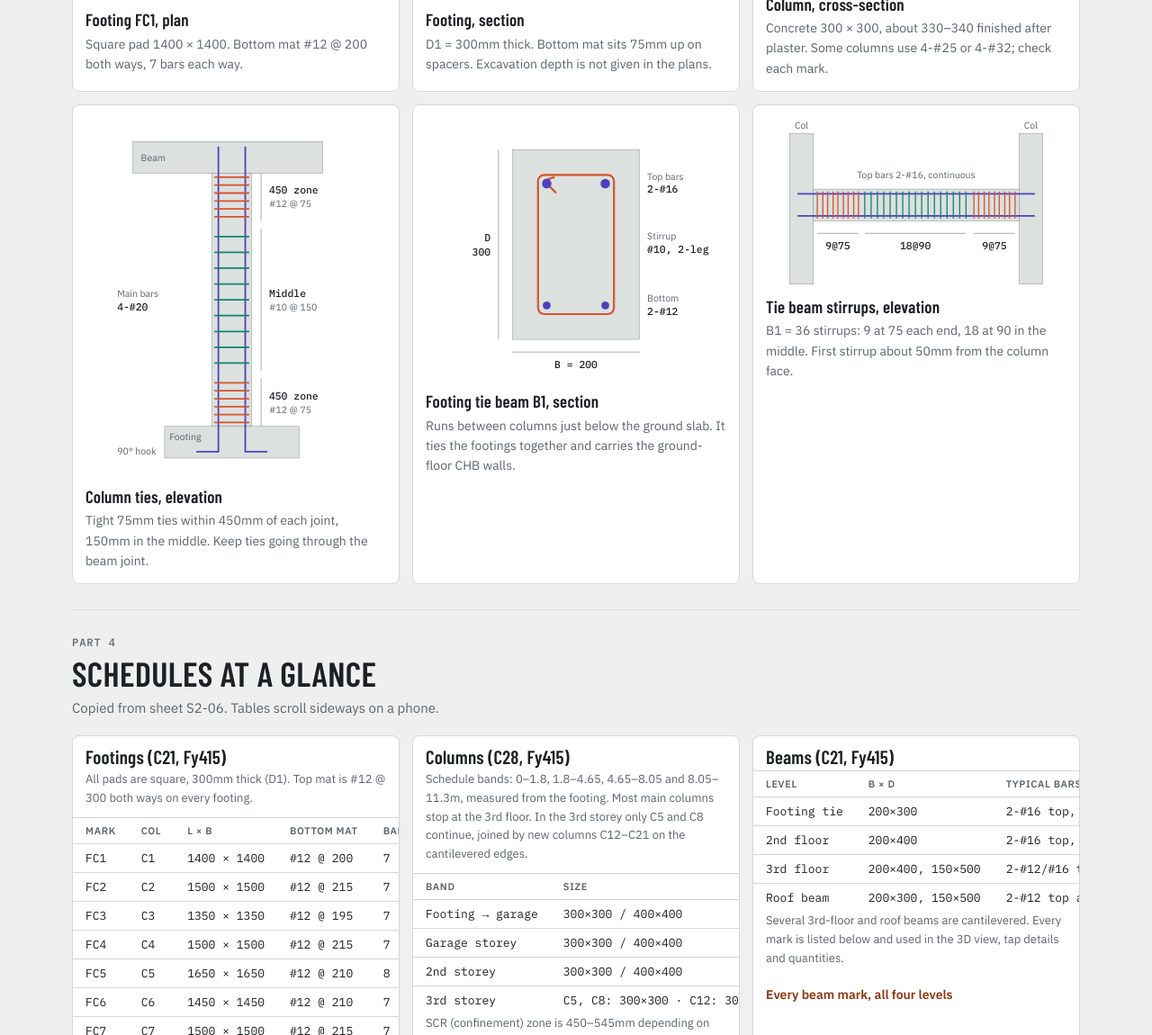
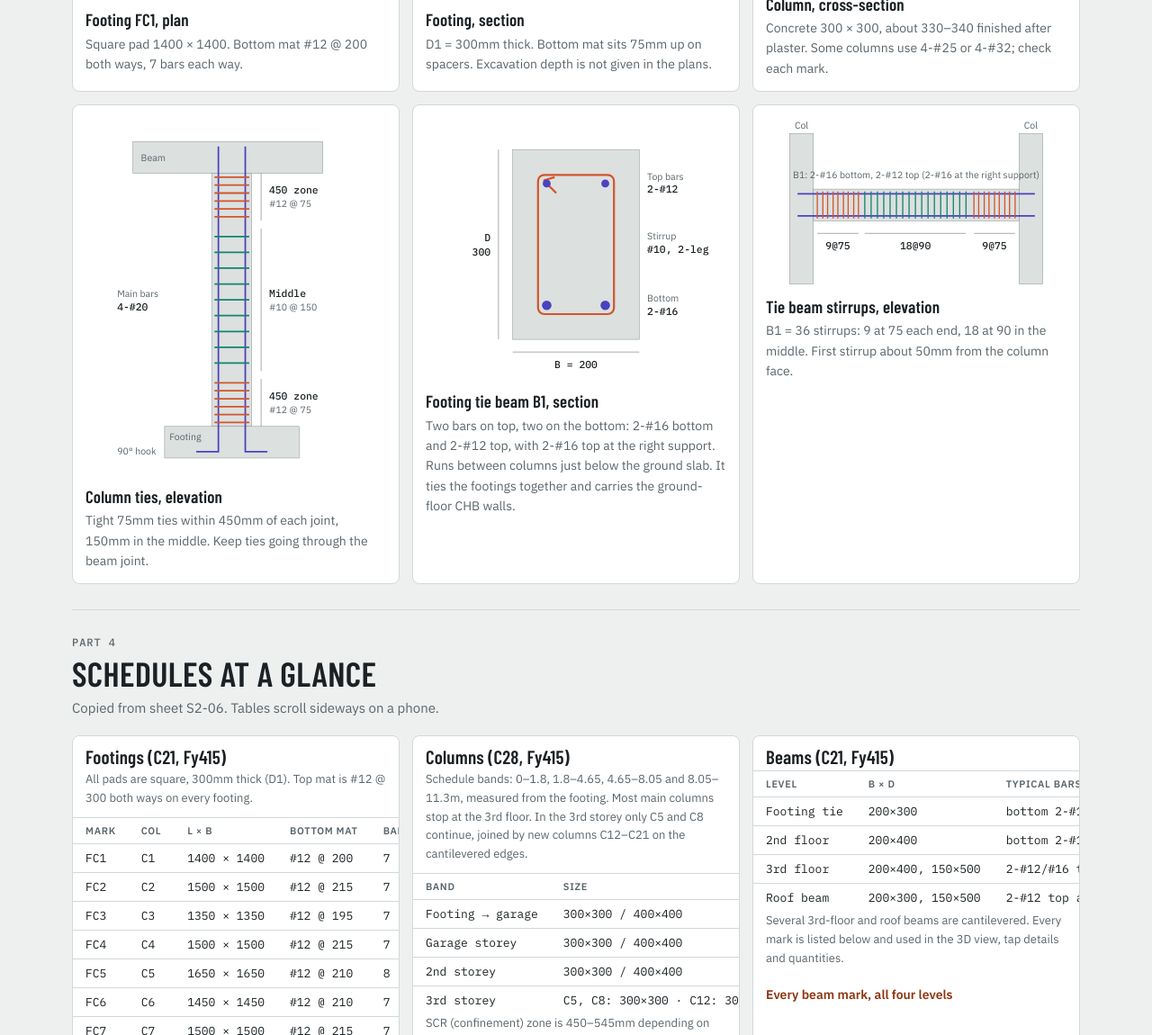
Before and after one commit to jbsario/daquis-build-guide, a plain HTML site: page index.html in a window 1280 px wide. Shown: the part 3263-4413 px from the top of the page at 90% size. Drawn offline with nearby package versions, Linux system fonts and the light colour scheme.

Commit message:
Fix tie and 2nd floor beam bar labels (top/bottom were swapped)
Co-Authored-By: Claude Opus 5.5 <noreply@anthropic.com>
Claude-Session: https://claude.ai/code/session_015JF2qj6Pt4gVF9L7nj7me5

```diff
--- a/index.html
+++ b/index.html
@@ -535,15 +535,15 @@ footer{padding-top:24px;color:var(--muted);font-size:13px;border-top:1px solid v
         <rect x="110" y="40" width="160" height="240" class="cc"/>
         <rect x="142" y="72" width="96" height="176" rx="8" class="tie" stroke-width="2.5"/>
         <path class="tie" stroke-width="2.5" d="M149 79L165 95M149 79L163 75"/>
-        <g class="bar"><circle cx="153" cy="83" r="6"/><circle cx="227" cy="83" r="6"/><circle cx="153" cy="237" r="5"/><circle cx="227" cy="237" r="5"/></g>
-        <text class="ts" x="280" y="78">Top bars</text><text class="t" x="280" y="95">2-#16</text>
+        <g class="bar"><circle cx="153" cy="83" r="5"/><circle cx="227" cy="83" r="5"/><circle cx="153" cy="237" r="6"/><circle cx="227" cy="237" r="6"/></g>
+        <text class="ts" x="280" y="78">Top bars</text><text class="t" x="280" y="95">2-#12</text>
         <text class="ts" x="280" y="154">Stirrup</text><text class="t" x="280" y="171">#10, 2-leg</text>
-        <text class="ts" x="280" y="232">Bottom</text><text class="t" x="280" y="249">2-#12</text>
+        <text class="ts" x="280" y="232">Bottom</text><text class="t" x="280" y="249">2-#16</text>
         <path class="dim" d="M110 296H270M92 40V280"/>
         <text class="t" x="190" y="316" text-anchor="middle">B = 200</text>
         <text class="t" x="82" y="156" text-anchor="end">D</text><text class="t" x="82" y="174" text-anchor="end">300</text>
       </svg>
-      <figcaption><b>Footing tie beam B1, section</b>Runs between columns just below the ground slab. It ties the footings together and carries the ground-floor CHB walls.</figcaption>
+      <figcaption><b>Footing tie beam B1, section</b>Two bars on top, two on the bottom: 2-#16 bottom and 2-#12 top, with 2-#16 top at the right support. Runs between columns just below the ground slab. It ties the footings together and carries the ground-floor CHB walls.</figcaption>
     </figure>
     <figure>
       <svg viewBox="0 0 380 210" role="img" aria-label="Tie beam stirrup spacing between two columns">
@@ -552,7 +552,7 @@ footer{padding-top:24px;color:var(--muted);font-size:13px;border-top:1px solid v
         <path d="M40 96H340M40 124H340" style="stroke:var(--main)" stroke-width="2"/>
         <g class="tie" stroke-width="1.5"><path d="M65 93V127M72 93V127M78 93V127M85 93V127M91 93V127M98 93V127M104 93V127M111 93V127M117 93V127M263 93V127M269 93V127M276 93V127M282 93V127M289 93V127M295 93V127M302 93V127M308 93V127M315 93V127"/></g>
         <g style="stroke:var(--mat)" stroke-width="1.5"><path d="M125 93V127M133 93V127M141 93V127M149 93V127M157 93V127M165 93V127M173 93V127M181 93V127M189 93V127M197 93V127M205 93V127M213 93V127M221 93V127M229 93V127M237 93V127M245 93V127M253 93V127"/></g>
-        <text class="ts" x="190" y="76" text-anchor="middle">Top bars 2-#16, continuous</text>
+        <text class="ts" x="190" y="76" text-anchor="middle">B1: 2-#16 bottom, 2-#12 top (2-#16 at the right support)</text>
         <path class="dim" d="M65 146H117M125 146H253M263 146H315"/>
         <text class="t" x="91" y="166" text-anchor="middle">9@75</text>
         <text class="t" x="189" y="166" text-anchor="middle">18@90</text>
@@ -599,8 +599,8 @@ footer{padding-top:24px;color:var(--muted);font-size:13px;border-top:1px solid v
       <table>
         <thead><tr><th>Level</th><th>B × D</th><th>Typical bars</th><th>Stirrups (ends / mid)</th></tr></thead>
         <tbody>
-          <tr><td>Footing tie</td><td>200×300</td><td>2-#16 top, 2-#12/#16 bot</td><td>9 @ 75 / @ 90</td></tr>
-          <tr><td>2nd floor</td><td>200×400</td><td>2-#16 top, 2-#12 to #25 bot</td><td>11–12 @ 75–80 / @ 115</td></tr>
+          <tr><td>Footing tie</td><td>200×300</td><td>bottom 2-#16 or 2-#12 · top 2-#12 or 2-#16, heavier at a support</td><td>9 @ 75 / @ 90</td></tr>
+          <tr><td>2nd floor</td><td>200×400</td><td>bottom 2-#16 (2-#12 on some) · top 2-#12 to 2-#25, heavier at supports</td><td>11–12 @ 75–80 / @ 115</td></tr>
           <tr><td>3rd floor</td><td>200×400, 150×500</td><td>2-#12/#16 top, up to #25 bot</td><td>@ 75–125 / @ 115–125</td></tr>
           <tr><td>Roof beam</td><td>200×300, 150×500</td><td>2-#12 top and bottom</td><td>9 @ 75 / @ 90</td></tr>
         </tbody>
@@ -1441,7 +1441,7 @@ const STEPS=[
   s:"FC1–FC11 · D1 = 300 · C21 : Fy415 (21 MPa concrete, Grade 60 bars)",w:"The foundation plan labels the row-1 C footing \"C12-FC12\". The schedule only goes to C11/FC11, so it is most likely a typo for FC11 (1650 × 1650). Confirm."},
  {p:"Foundation",t:"Footing tie beams",v:"site",c:close(-2000,600),
   b:["200×300 beams along all four rows and along lines A and C.","Line B has tie beams only from row 2 to row 4.","Stirrups: 9 at 75 near each column, 90 in the middle."],
-  s:"B1: top 2-#16 · bottom 2-#12 · 9-2L-#10@75 | @90 | 9@75 · C21 : Fy415 (Grade 60)",w:"The A and C beams run on a slant because of the taper. Cut bars to the real slanted length."},
+  s:"B1: bottom 2-#16 · top 2-#12, 2-#16 at the right support · 9-2L-#10@75 | @90 | 9@75 · C21 : Fy415 (Grade 60)",w:"The A and C beams run on a slant because of the taper. Cut bars to the real slanted length."},
  {p:"Garage level",t:"Ground column ties and forms",v:"close",c:close(-1600,3200),
   b:["Finish the column ties: tight in the 450mm end zones, 150mm in the middle.","Keep ties going through the beam joints.","Form, brace and plumb each column."],
   s:"#12 @ 75 within 450mm of each end · #10 @ 150 middle · C28 : Fy415 (Grade 60)",w:"The garage storey is 2.65m tall, the shortest in the house."},
@@ -1465,7 +1465,7 @@ const STEPS=[
   s:"Beam soffit +2.25 · slab soffit +2.55 · 2nd FFL +2.65",w:"Keep the shoring until the engineer releases it (usually 14–28 days)."},
  {p:"2nd floor",t:"Beams and slab rebar",v:"close",c:close(1900,3500),
   b:["Place 200×400 beam cages along all rows and lines A, B, C.","Lay slab bars, 10mm at 150mm both ways (drawn here at half density). Leave the stair opening in the A–B bay near row 3.","Hanging planter at the front: floor and wall bars, with the floor bars run back into the front beam (formwork dashed)."],
-  s:"2nd floor beams B1–B18 · 2-#16 top · stirrups 11–12 @ 75–80 ends, @115 mid · beams C21 : Fy415 (Grade 60) · slab bars FY276 (Grade 40)",w:"The planter's size and bars aren't detailed in the plans. 10mm @ 200 is shown as an assumption, so get the engineer's detail."},
+  s:"2nd floor beams B1–B18 · typ. 2-#16 bottom, 2-#12 to 2-#25 top · stirrups 11–12 @ 75–80 ends, @115 mid · beams C21 : Fy415 (Grade 60) · slab bars FY276 (Grade 40)",w:"The planter's size and bars aren't detailed in the plans. 10mm @ 200 is shown as an assumption, so get the engineer's detail."},
  {p:"2nd floor",t:"Pour 2nd floor",v:"full",c:close(1900,3500),
   b:["Pour beams and slab together in C21.","Cast the hanging planter at the same time: a hollow concrete trough cantilevered off the front beam, with its bottom slab bars anchored into the beam.","Screed to +2.65 and cure for 7 days."],
   s:"Slab 100mm · C21 : FY276 (Grade 40 slab bars) · beams C21 : Fy415 (Grade 60)",w:"The column bars stick up to lap with the 2nd-storey columns."},
```
